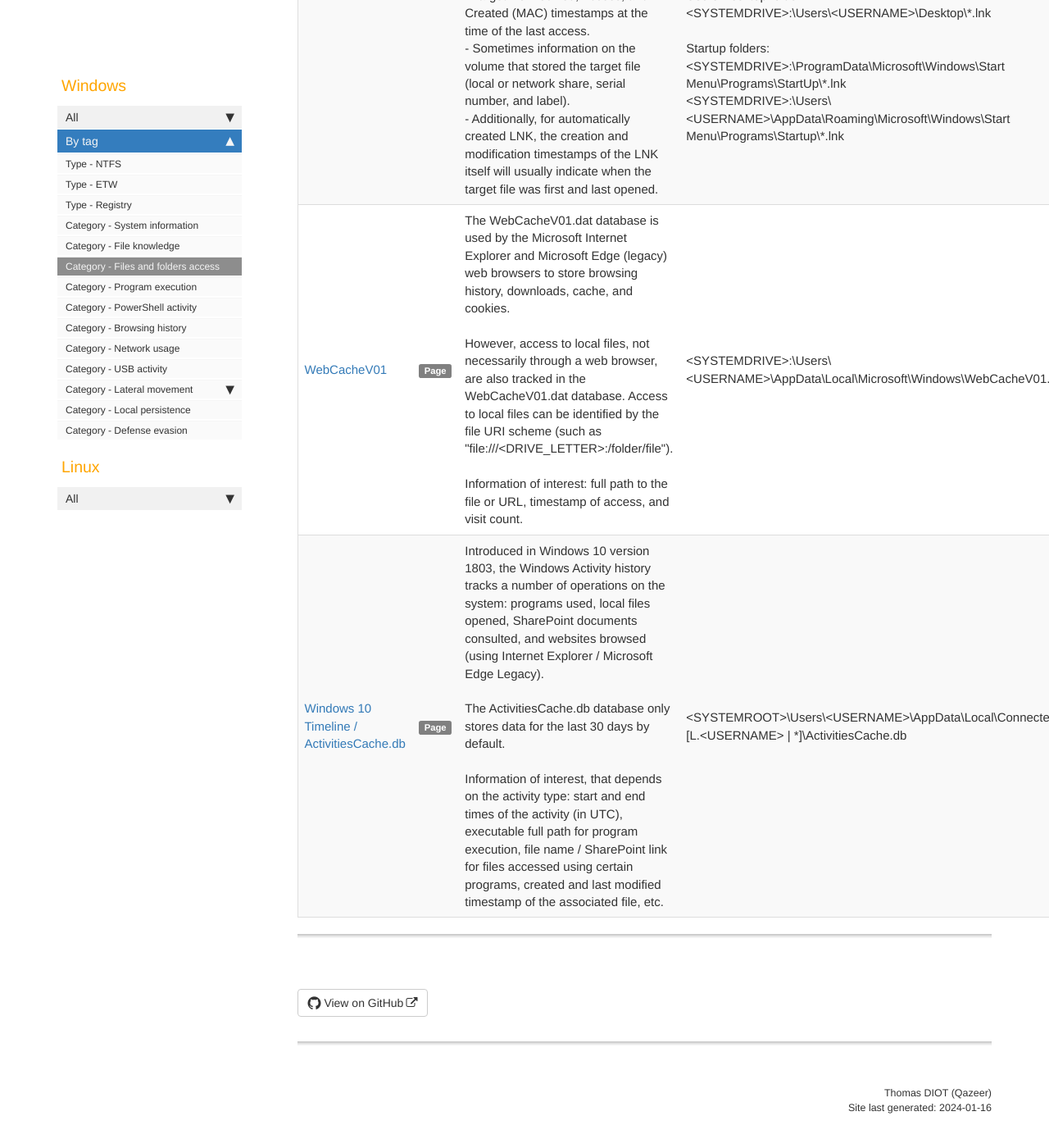
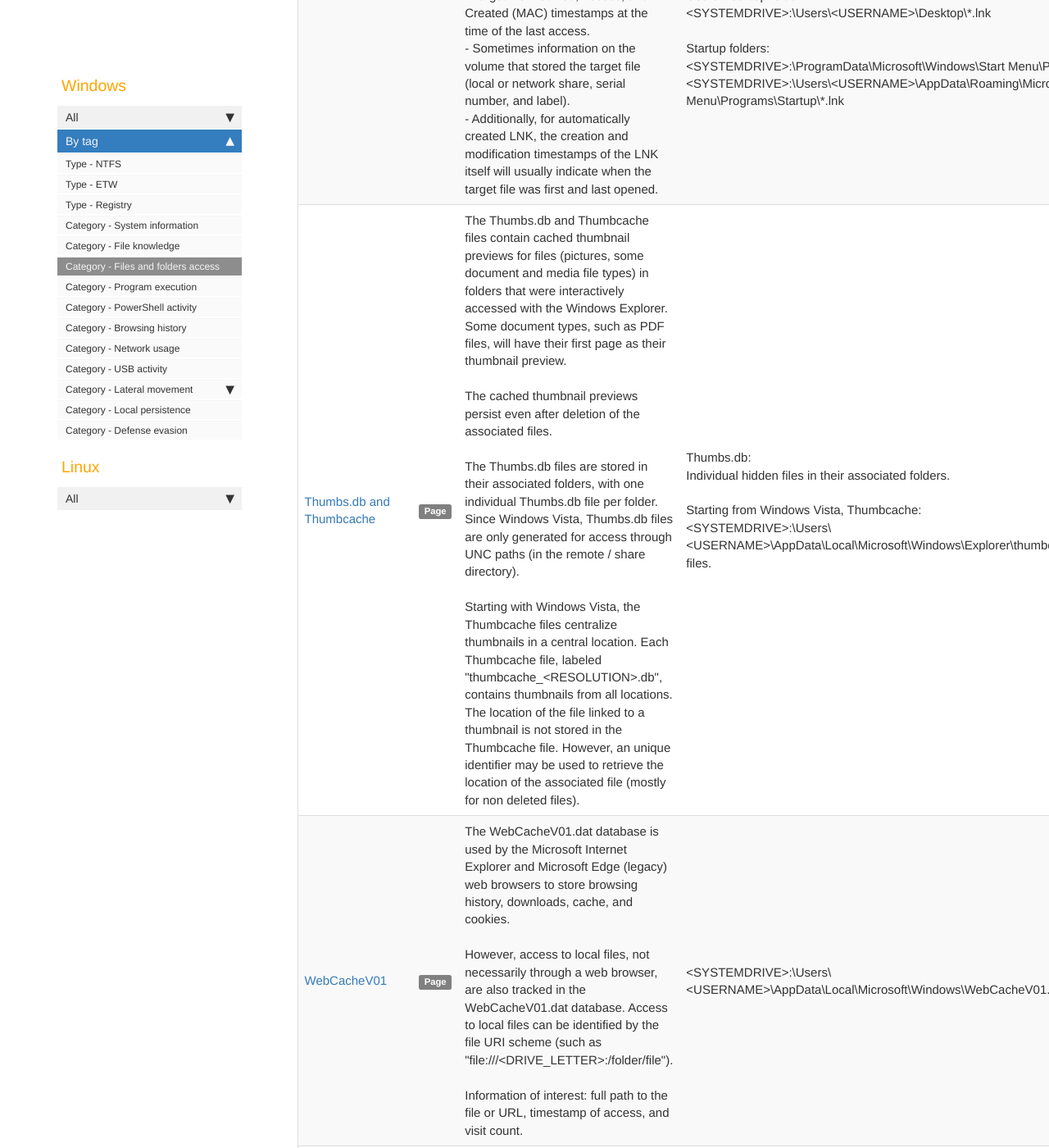
Before and after one commit to Qazeer/artefacts.help, a Jekyll site: the page built from pages/tags/tag_windows_files_and_folders_access.md, in a window 1280 px wide and 1400 px high, scrolled down 3411 px. Shown: the whole window at 82% size. Built offline with Jekyll 4.4.1, drawn with Linux system fonts in a browser that asks for light colours; our own code applies the rules of GitHub Pages for plain Markdown files; comment, search, counter and statistics services are not loaded.

Commit message:
[Artefact] Thumbs.db and Thumbcache - Init

```diff
--- a/_data/sidebars/sidebar.yml
+++ b/_data/sidebars/sidebar.yml
@@ -339,6 +339,10 @@ entries:
       url: /windows_srum.html
       output: web
 
+    - title: Thumbs.db / Thumbcache
+      url: /windows_thumbs-db_thumbcache.html
+      output: web
+
     - title: UAL / SUM
       url: /windows_ual.html
       output: web
--- /dev/null
+++ b/pages/windows/thumbs-db_thumbcache.md
@@ -0,0 +1,97 @@
+---
+title: Thumbs.db and Thumbcache
+summary: 'The Thumbs.db and Thumbcache files contain cached thumbnail previews for files (pictures, some document and media file types) in folders that were interactively accessed with the Windows Explorer. Some document types, such as PDF files, will have their first page as their thumbnail preview.\n\nThe cached thumbnail previews persist even after deletion of the associated files.\n\nThe Thumbs.db files are stored in their associated folders, with one individual Thumbs.db file per folder. Since Windows Vista, Thumbs.db files are only generated for access through UNC paths (in the remote / share directory).\n\nStarting with Windows Vista, the Thumbcache files centralize thumbnails in a central location. Each Thumbcache file, labeled "thumbcache_<RESOLUTION>.db", contains thumbnails from all locations. The location of the file linked to a thumbnail is not stored in the Thumbcache file. However, an unique identifier may be used to retrieve the location of the associated file (mostly for non deleted files).'
+keywords: Thumbs.db, Thumbcache, picture, thumbnail, preview
+tags:
+  - windows_files_and_folders_access
+  - windows_file_knowledge
+location: 'Thumbs.db:\nIndividual hidden files in their associated folders.\n\nStarting from Windows Vista, Thumbcache:\n<SYSTEMDRIVE>:\Users\<USERNAME>\AppData\Local\Microsoft\Windows\Explorer\thumbcache_<RESOLUTION>.db files.'
+last_updated: 2024-01-16
+sidebar: sidebar
+permalink: windows_thumbs-db_thumbcache.html
+folder: windows
+---
+
+### Overview
+
+The `Thumbs.db` and `Thumbcache` files contain cached thumbnail previews for
+files (pictures, some document and media file types) in folders that were
+interactively accessed with the `Windows Explorer`. Some document types, such
+as `PDF` files, will have their first page as their thumbnail preview.
+
+The thumbnail previews are stored in these databases as it takes less system
+resources (CPU time and memory) to retrieve an already generated thumbnail as
+opposed to generating it every time the directory is accessed.
+
+For a `Thumbs.db` file to be generated in a given folder, or for entries to be
+added to the central `Thumbcache` files, the access must have been done with
+some sort of files' thumbnail / icon preview enabled.
+
+The cached thumbnail previews persist even after deletion of the associated
+files.
+
+### Information of interest
+
+#### Thumbs.db
+
+The `Thumbs.db` files are stored in their associated folders, with one
+individual `Thumbs.db` file per folder (that was interactively accessed with
+files preview). However, since Windows Vista, `Thumbs.db` files are only
+generated for access through `UNC` paths (such as
+`\\<HOST>\<SHARE_NAME>\<FOLDER>` or `\\<HOST>\c$\<FOLDER>`) in the remote /
+share directory.
+
+Each thumbnail created in a directory is represented in the `Thumbs.db` file as
+a small `JPEG` file, regardless of the file's original format. The images are
+resized to 96 × 96 pixels by default. As each `Thumbs.db` file is associated
+with a given directory, the location of the cached thumbnails can be easily
+deduced.
+
+#### Thumbcache
+
+Starting with `Windows Vista`, the `Thumbcache` files centralize thumbnails in
+a central location. Each `Thumbcache` file, labeled
+`thumbcache_<RESOLUTION>.db`, contains thumbnails from all locations. The
+`<RESOLUTION>` indicate the resolution of the thumbnail previews, such as the
+`thumbcache_1280.db` file for thumbnails in 1280 x 720 pixels resolution.
+
+The location of the file linked to a thumbnail is not stored in the
+`Thumbcache` file. However, each thumbnail in the `Thumbcache` file is
+associated with an unique identifier `ThumbnailcacheID`. This identifier / hash
+can be used to retrieve the location of the associated file, mostly for non
+deleted files:
+
+  - By scanning and computing the identifier for every files on the volume.
+    This requires the file to still be present on the volume.
+
+  - By searching the `Windows Search` database (`Windows.edb`) for the
+    `ThumbnailcacheID`, as a table of this database notably references the file
+    original full path and size. As the `Windows Search` database is updated in
+    near real time and does not store information on deleted files, this also
+    requires the original file to still be present.
+
+### Tool(s)
+
+The [`Thumbs Viewer`](https://thumbsviewer.github.io/) and
+[`Thumbcache Viewer`](https://thumbcacheviewer.github.io/) can be used to,
+respectively, parse `Thumbs.db` and `Thumbcache` files.
+
+The command-line version
+[`thumbcache_viewer_cmd`](https://thumbcacheviewer.github.io/#Thumbcache_Viewer_CMD)
+can be used to extract thumbnail images and generate HTML and CSV report(s) on
+the thumbnails extracted. The
+[Execute-ThumbcacheViewer.ps1](https://gist.github.com/Qazeer/cb3a0cf306bc1f75a2d5a8cef5b9ffa9)
+PowerShell script (`KAPE` associated module
+`PowerShell_Execute-ThumbcacheViewer`) can recursively process the specified
+input folder to execute `thumbcache_viewer_cmd.exe` over each thumbcache
+subfolder found. The PowerShell script is basically a wrapper to make
+`thumbcache_viewer_cmd.exe` recursive, as the tool can natively only process a
+thumbcache subfolder directly.
+
+### References
+
+  - [Wikiepedia - Windows thumbnail cache](https://en.wikipedia.org/wiki/Windows_thumbnail_cache)
+
+  - [erickutcher - THUMBCACHE VIEWER](https://thumbcacheviewer.github.io/)
+
+  - [13Cubed - Two Thumbs Up Thumbnail Forensics](https://www.youtube.com/watch?v=5efCp1VXhfQ)
```
